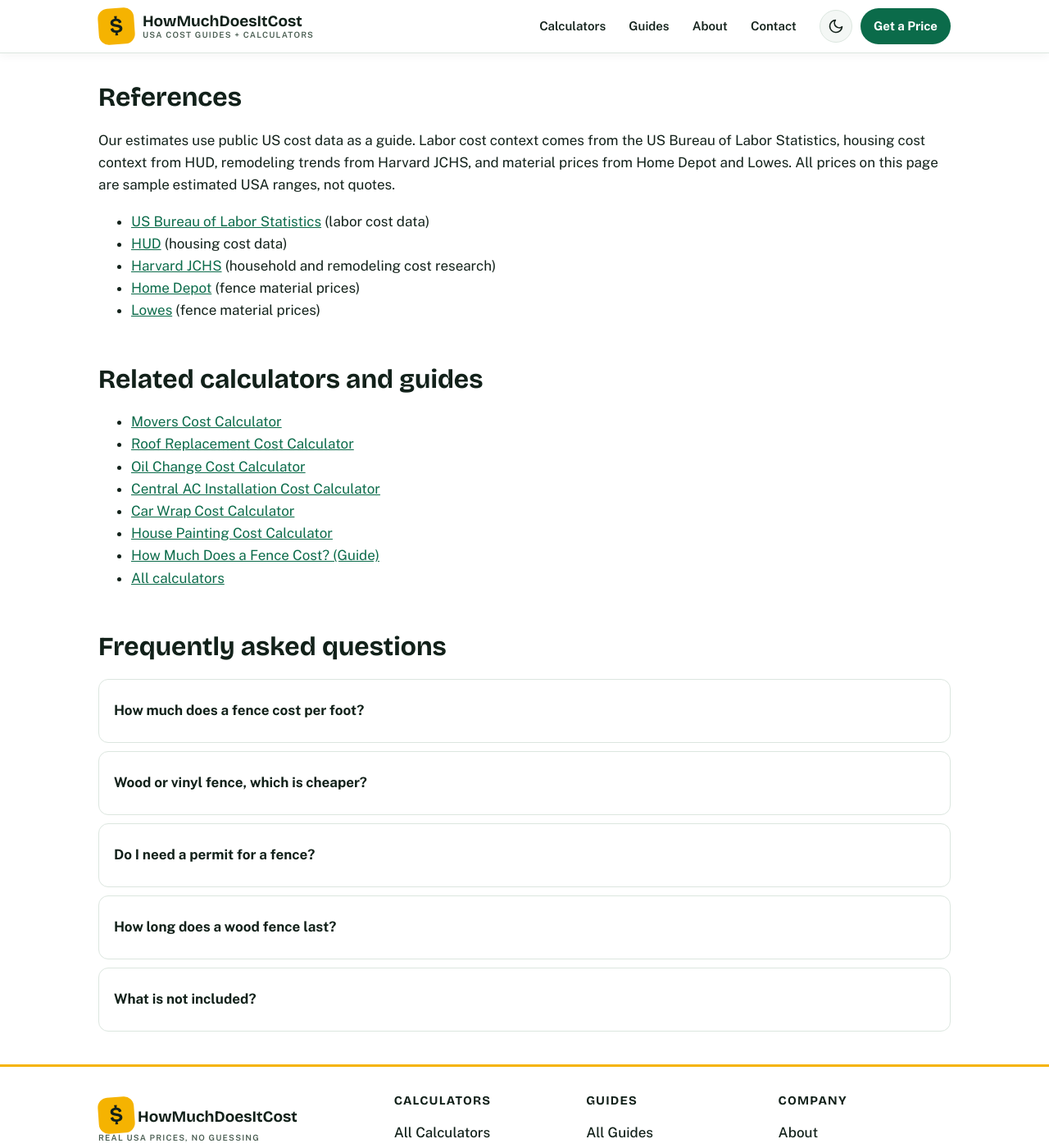
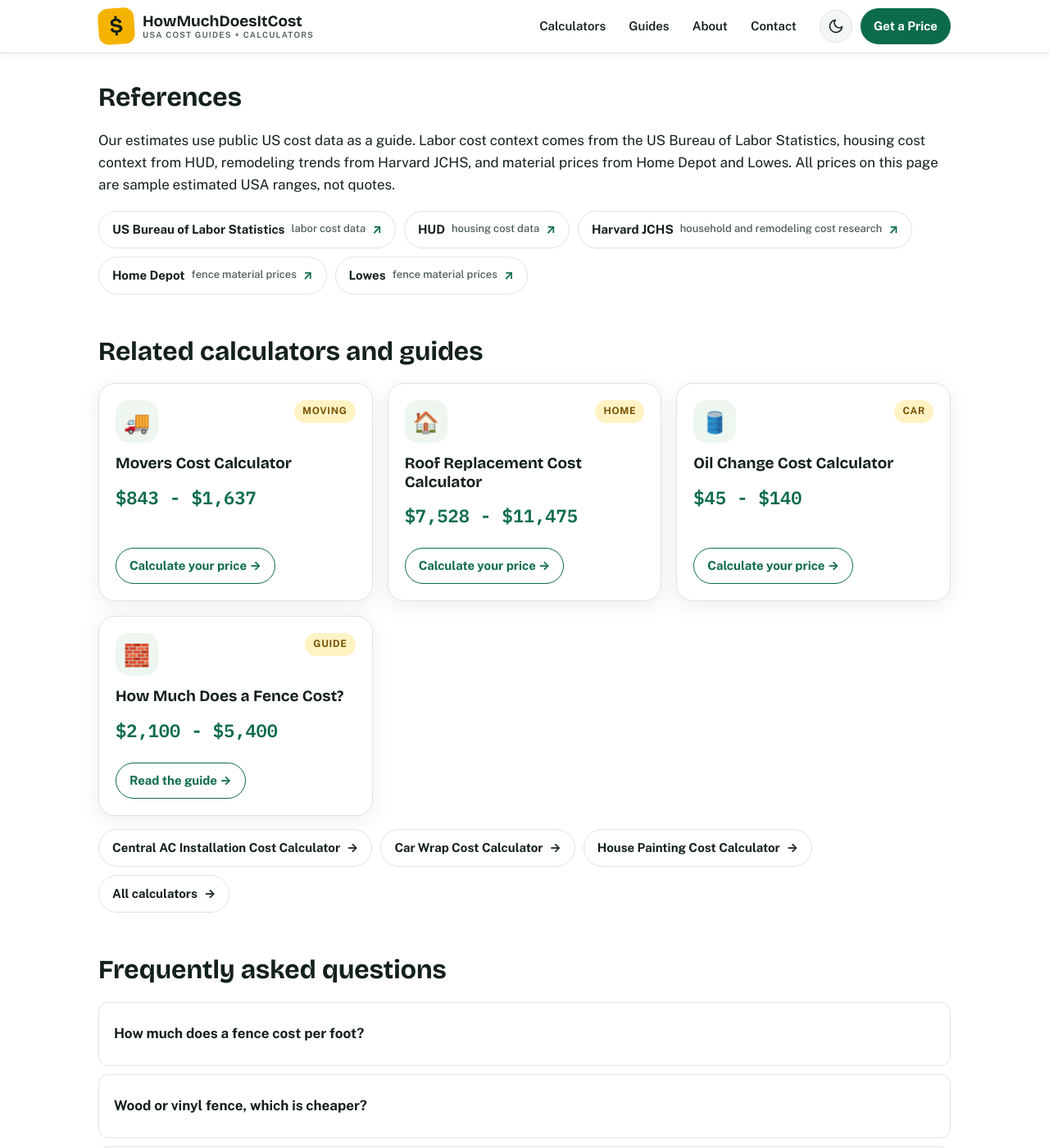
Before and after one commit to zaidmeo09-dhangal/howmuchdoesitcostusa, a Jekyll site: the page built from fence-cost-calculator.md, in a window 1280 px wide and 1400 px high, scrolled down 3998 px. Shown: the whole window at 82% size. Built offline with Jekyll 4.4.1, drawn with Linux system fonts in a browser that asks for light colours.

Commit message:
Initial deploy: add fence-cost-calculator.md

```diff
--- a/fence-cost-calculator.md
+++ b/fence-cost-calculator.md
@@ -229,25 +229,27 @@ schema: |
 
   <h2>References</h2>
   <p>Our estimates use public US cost data as a guide. Labor cost context comes from the US Bureau of Labor Statistics, housing cost context from HUD, remodeling trends from Harvard JCHS, and material prices from Home Depot and Lowes. All prices on this page are sample estimated USA ranges, not quotes.</p>
-  <ul>
-    <li><a href="https://www.bls.gov/">US Bureau of Labor Statistics</a> (labor cost data)</li>
-    <li><a href="https://www.hud.gov/">HUD</a> (housing cost data)</li>
-    <li><a href="https://www.jchs.harvard.edu/">Harvard JCHS</a> (household and remodeling cost research)</li>
-    <li><a href="https://www.homedepot.com/">Home Depot</a> (fence material prices)</li>
-    <li><a href="https://www.lowes.com/">Lowes</a> (fence material prices)</li>
-  </ul>
+  <ul class="ref-chips">
+  <li><a class="ref-chip" href="https://www.bls.gov/" rel="noopener"><span class="ref-name">US Bureau of Labor Statistics</span><span class="ref-note">labor cost data</span><span class="ref-arrow" aria-hidden="true">&nearr;</span></a></li>
+  <li><a class="ref-chip" href="https://www.hud.gov/" rel="noopener"><span class="ref-name">HUD</span><span class="ref-note">housing cost data</span><span class="ref-arrow" aria-hidden="true">&nearr;</span></a></li>
+  <li><a class="ref-chip" href="https://www.jchs.harvard.edu/" rel="noopener"><span class="ref-name">Harvard JCHS</span><span class="ref-note">household and remodeling cost research</span><span class="ref-arrow" aria-hidden="true">&nearr;</span></a></li>
+  <li><a class="ref-chip" href="https://www.homedepot.com/" rel="noopener"><span class="ref-name">Home Depot</span><span class="ref-note">fence material prices</span><span class="ref-arrow" aria-hidden="true">&nearr;</span></a></li>
+  <li><a class="ref-chip" href="https://www.lowes.com/" rel="noopener"><span class="ref-name">Lowes</span><span class="ref-note">fence material prices</span><span class="ref-arrow" aria-hidden="true">&nearr;</span></a></li>
+</ul>
 
   <h2>Related calculators and guides</h2>
-  <ul>
-    <li><a href="{{ '/movers-cost-calculator/' | relative_url }}">Movers Cost Calculator</a></li>
-    <li><a href="{{ '/roof-replacement-cost-calculator/' | relative_url }}">Roof Replacement Cost Calculator</a></li>
-    <li><a href="{{ '/oil-change-cost-calculator/' | relative_url }}">Oil Change Cost Calculator</a></li>
-    <li><a href="{{ '/central-ac-installation-cost-calculator/' | relative_url }}">Central AC Installation Cost Calculator</a></li>
-    <li><a href="{{ '/car-wrap-cost-calculator/' | relative_url }}">Car Wrap Cost Calculator</a></li>
-    <li><a href="{{ '/house-painting-cost-calculator/' | relative_url }}">House Painting Cost Calculator</a></li>
-    <li><a href="{{ '/blog/how-much-does-a-fence-cost/' | relative_url }}">How Much Does a Fence Cost? (Guide)</a></li>
-    <li><a href="{{ '/tools/' | relative_url }}">All calculators</a></li>
-  </ul>
+  <div class="grid related-grid">
+<div class="card related-card"><div class="card-top"><span class="card-icon" aria-hidden="true">🚚</span><span class="card-cat">Moving</span></div><h3><a href="{{ '/movers-cost-calculator/' | relative_url }}">Movers Cost Calculator</a></h3><p class="price">$843 - $1,637</p><a class="card-cta" href="{{ '/movers-cost-calculator/' | relative_url }}">Calculate your price &rarr;</a></div>
+<div class="card related-card"><div class="card-top"><span class="card-icon" aria-hidden="true">🏠</span><span class="card-cat">Home</span></div><h3><a href="{{ '/roof-replacement-cost-calculator/' | relative_url }}">Roof Replacement Cost Calculator</a></h3><p class="price">$7,528 - $11,475</p><a class="card-cta" href="{{ '/roof-replacement-cost-calculator/' | relative_url }}">Calculate your price &rarr;</a></div>
+<div class="card related-card"><div class="card-top"><span class="card-icon" aria-hidden="true">🛢️</span><span class="card-cat">Car</span></div><h3><a href="{{ '/oil-change-cost-calculator/' | relative_url }}">Oil Change Cost Calculator</a></h3><p class="price">$45 - $140</p><a class="card-cta" href="{{ '/oil-change-cost-calculator/' | relative_url }}">Calculate your price &rarr;</a></div>
+<div class="card related-card"><div class="card-top"><span class="card-icon" aria-hidden="true">🧱</span><span class="card-cat">Guide</span></div><h3><a href="{{ '/blog/how-much-does-a-fence-cost/' | relative_url }}">How Much Does a Fence Cost?</a></h3><p class="price">$2,100 - $5,400</p><a class="card-cta" href="{{ '/blog/how-much-does-a-fence-cost/' | relative_url }}">Read the guide &rarr;</a></div>
+</div>
+<ul class="chip-list">
+  <li><a href="{{ '/central-ac-installation-cost-calculator/' | relative_url }}">Central AC Installation Cost Calculator <span aria-hidden="true">&rarr;</span></a></li>
+  <li><a href="{{ '/car-wrap-cost-calculator/' | relative_url }}">Car Wrap Cost Calculator <span aria-hidden="true">&rarr;</span></a></li>
+  <li><a href="{{ '/house-painting-cost-calculator/' | relative_url }}">House Painting Cost Calculator <span aria-hidden="true">&rarr;</span></a></li>
+  <li><a href="{{ '/tools/' | relative_url }}">All calculators <span aria-hidden="true">&rarr;</span></a></li>
+</ul>
 
   <h2>Frequently asked questions</h2>
   <details class="faq">
```
